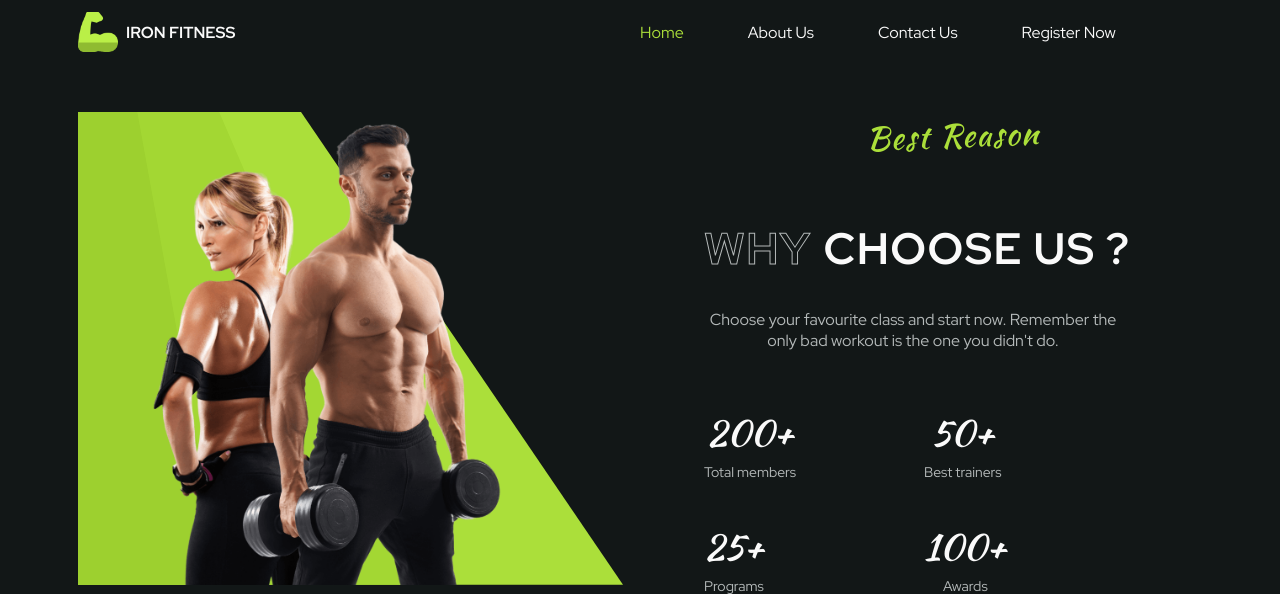
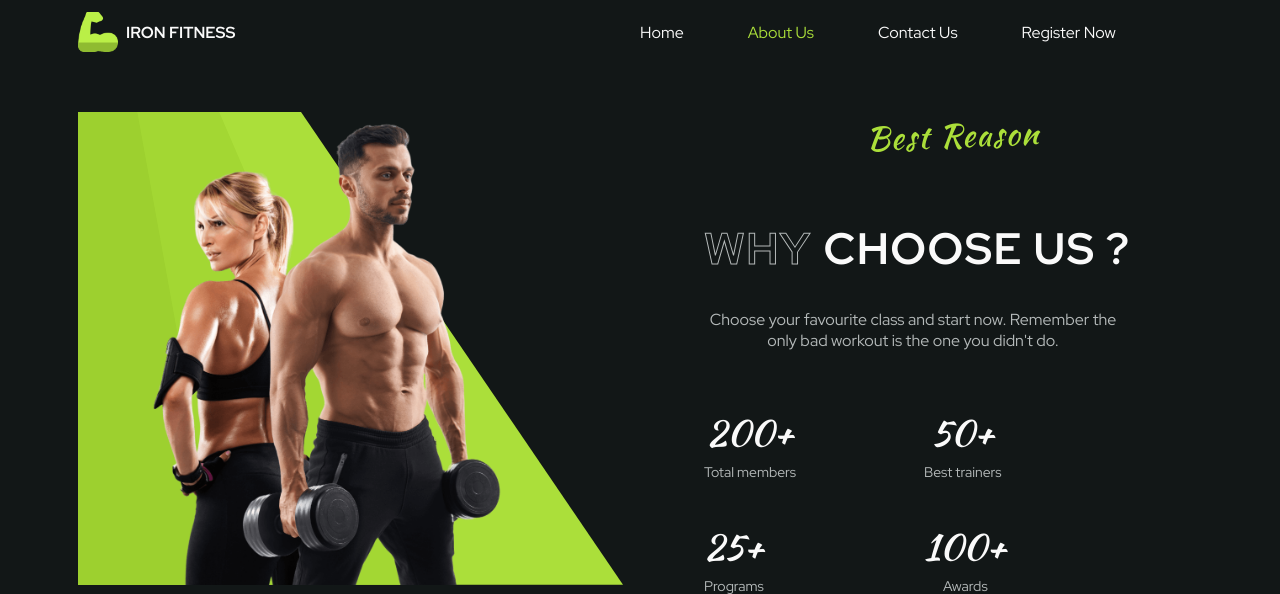
Before and after one commit to Deep0902/Responsive-Gym-Website, a PHP site: page /aboutus.php in a window 1280 px wide. Shown: the top 594 px of the page. Run offline with PHP 8.4, Linux system fonts and the light colour scheme.

Commit message:
update nav

```diff
--- a/aboutus.php
+++ b/aboutus.php
@@ -26,10 +26,10 @@
                 <div class="nav__menu" id="nav-menu">
                 <ul class="nav__list">
                         <li class="nav__item">
-                          <a href="/index.php" class="nav__link active-link">Home</a>
+                          <a href="/index.php" class="nav__link">Home</a>
                         </li>
                         <li class="nav__item">
-                            <a href="/aboutus.php" class="nav__link">About Us</a>
+                            <a href="/aboutus.php" class="nav__link active-link">About Us</a>
                           </li>
                           <li class="nav__item">
                             <a href="/contactus.php" class="nav__link">Contact Us</a>
--- a/contactus.php
+++ b/contactus.php
@@ -26,13 +26,13 @@
                 <div class="nav__menu" id="nav-menu">
                 <ul class="nav__list">
                         <li class="nav__item">
-                          <a href="/index.php" class="nav__link active-link">Home</a>
+                          <a href="/index.php" class="nav__link">Home</a>
                         </li>
                         <li class="nav__item">
                             <a href="/aboutus.php" class="nav__link">About Us</a>
                           </li>
                           <li class="nav__item">
-                            <a href="/contactus.php" class="nav__link">Contact Us</a>
+                            <a href="/contactus.php" class="nav__link active-link">Contact Us</a>
                           </li>
 
 
--- a/registernow.php
+++ b/registernow.php
@@ -51,7 +51,7 @@ if(isset($_POST["submit"])){
 
                 <ul class="nav__list">
                         <li class="nav__item">
-                          <a href="/index.php" class="nav__link active-link">Home</a>
+                          <a href="/index.php" class="nav__link">Home</a>
                         </li>
                         <li class="nav__item">
                             <a href="/aboutus.php" class="nav__link">About Us</a>
@@ -63,7 +63,7 @@ if(isset($_POST["submit"])){
 
 
                           <div class="nav__link" >
-                            <a href="/registernow.php" target="_blank" class="nav__link">
+                            <a href="/registernow.php" target="_blank" class="nav__link active-link">
                               Register Now
                             </a>
                           </div>
```
